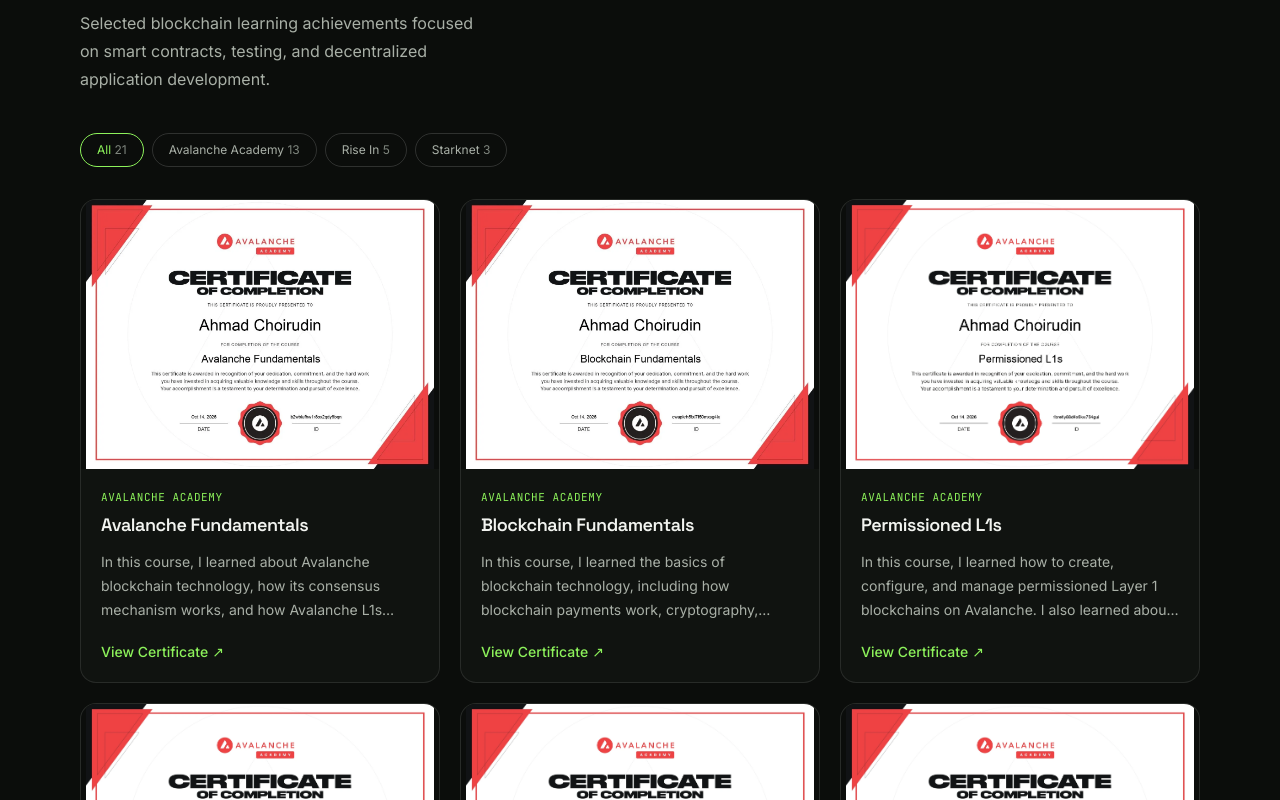
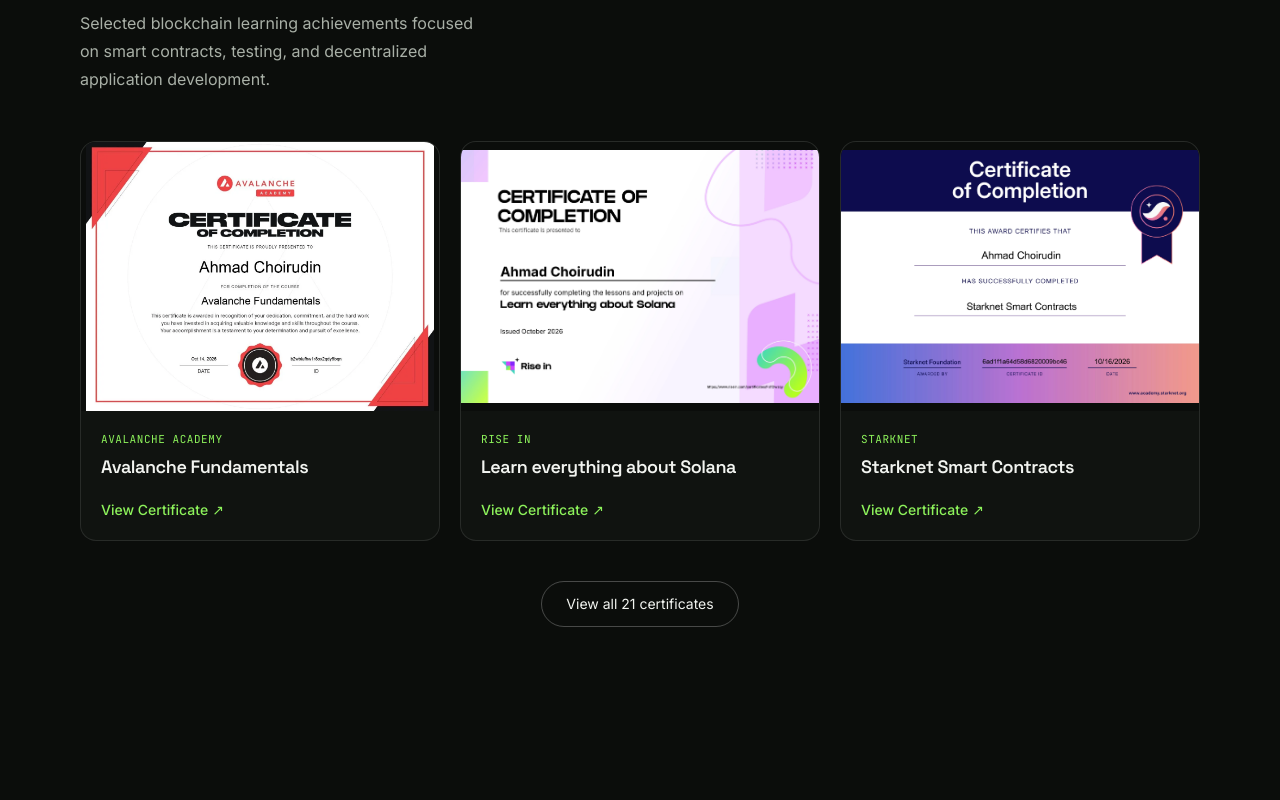
Before and after one commit to ahmad-choirudin/portfolio-modern, a React (Vite) app in the folder app/frontend/: page / in a window 1280 px wide. Shown: the part 5940-6740 px from the top of the page. Built offline with nearby package versions, Linux system fonts and the light colour scheme.

Commit message:
Refactor Certificate component for better issuer logic

```diff
--- a/app/frontend/src/components/site/Certificate.tsx
+++ b/app/frontend/src/components/site/Certificate.tsx
@@ -4,8 +4,6 @@
 import SectionHeading from "./SectionHeading";
 
 type Cert = (typeof certificates)[number];
-
-const LIMIT = 6;
 
 function Lightbox({ cert, onClose }: { cert: Cert; onClose: () => void }) {
   const dialog = useRef<HTMLDivElement>(null);
@@ -22,6 +20,7 @@
         return;
       }
       if (e.key !== "Tab") return;
+
       const nodes = dialog.current?.querySelectorAll<HTMLElement>("a[href], button");
       if (!nodes || nodes.length === 0) return;
       const first = nodes[0];
@@ -93,18 +92,17 @@
   const trigger = useRef<HTMLElement | null>(null);
 
   const issuers = useMemo(
-    () => ["All", ...Array.from(new Set(certificates.map((c) => c.issuer)))],
+    () => Array.from(new Set(certificates.map((c) => c.issuer))),
     []
   );
+  // Tampilan awal: satu sertifikat unggulan dari tiap penerbit.
+  const featured = useMemo(
+    () => issuers.map((i) => certificates.find((c) => c.issuer === i)!),
+    [issuers]
+  );
   const list = tab === "All" ? certificates : certificates.filter((c) => c.issuer === tab);
-  const visible = expanded ? list : list.slice(0, LIMIT);
   const count = (name: string) =>
     name === "All" ? certificates.length : certificates.filter((c) => c.issuer === name).length;
-
-  const pick = (name: string) => {
-    setTab(name);
-    setExpanded(false);
-  };
 
   const open = (c: Cert, el: HTMLElement) => {
     trigger.current = el;
@@ -118,7 +116,10 @@
   }, []);
 
   const toggle = () => {
-    if (expanded) document.getElementById("credentials")?.scrollIntoView({ block: "start" });
+    if (expanded) {
+      setTab("All");
+      document.getElementById("credentials")?.scrollIntoView({ block: "start" });
+    }
     setExpanded(!expanded);
   };
 
@@ -131,26 +132,9 @@
         note="Selected blockchain learning achievements focused on smart contracts, testing, and decentralized application development."
       />
 
-      <div className="mt-10 flex flex-wrap gap-2">
-        {issuers.map((name) => (
-          <button
-            key={name}
-            type="button"
-            onClick={() => pick(name)}
-            aria-pressed={tab === name}
-            className={`rounded-full border px-4 py-2 text-xs transition-colors ${
-              tab === name
-                ? "border-accent text-accent"
-                : "border-white/15 text-muted hover:text-fg"
-            }`}
-          >
-            {name} <span className="text-subtle">{count(name)}</span>
-          </button>
-        ))}
-      </div>
-
-      <ul className="mt-8 grid gap-5 sm:grid-cols-2 lg:grid-cols-3">
-        {visible.map((c) => (
+      {!expanded ? (
+        <ul className="mt-12 grid gap-5 md:grid-cols-3">
+          {featured.map((c) => (
             <li
               key={c.image}
               className="group flex flex-col overflow-hidden rounded-2xl border border-line bg-card transition-colors hover:border-accent/40"
@@ -174,7 +158,6 @@
                 <h3 className="mt-2 font-display text-lg font-semibold leading-snug tracking-tight text-fg">
                   {c.title}
                 </h3>
-              <p className="mt-3 line-clamp-3 text-sm leading-6 text-muted">{c.learned}</p>
                 <a
                   href={c.href}
                   target="_blank"
@@ -187,8 +170,57 @@
             </li>
           ))}
         </ul>
+      ) : (
+        <div className="mt-12">
+          <div className="flex flex-wrap gap-2">
+            {["All", ...issuers].map((name) => (
+              <button
+                key={name}
+                type="button"
+                onClick={() => setTab(name)}
+                aria-pressed={tab === name}
+                className={`rounded-full border px-4 py-2 text-xs transition-colors ${
+                  tab === name
+                    ? "border-accent text-accent"
+                    : "border-white/15 text-muted hover:text-fg"
+                }`}
+              >
+                {name} <span className="text-subtle">{count(name)}</span>
+              </button>
+            ))}
+          </div>
 
-      {list.length > LIMIT && (
+          <ul className="mt-6 border-t border-line">
+            {list.map((c) => (
+              <li key={c.image} className="flex items-center gap-4 border-b border-line py-4">
+                <button
+                  type="button"
+                  onClick={(e) => open(c, e.currentTarget)}
+                  aria-label={`Enlarge ${c.title} certificate`}
+                  className="group flex min-w-0 flex-1 flex-col gap-1 text-left sm:flex-row sm:items-baseline sm:gap-6"
+                >
+                  <span className="shrink-0 font-mono text-[11px] uppercase tracking-wider text-accent sm:w-40">
+                    {c.issuer}
+                  </span>
+                  <span className="text-base text-fg transition-colors group-hover:text-accent">
+                    {c.title}
+                  </span>
+                </button>
+                <a
+                  href={c.href}
+                  target="_blank"
+                  rel="noopener noreferrer"
+                  aria-label={`View ${c.title} certificate (opens in a new tab)`}
+                  className="shrink-0 text-sm text-muted transition-colors hover:text-accent"
+                >
+                  View ↗
+                </a>
+              </li>
+            ))}
+          </ul>
+        </div>
+      )}
+
       <div className="mt-10 flex justify-center">
         <button
           type="button"
@@ -196,10 +228,9 @@
           aria-expanded={expanded}
           className="rounded-full border border-white/25 px-6 py-3 text-sm text-fg transition-colors hover:border-accent hover:text-accent"
         >
-            {expanded ? "Show less" : `Show all ${list.length}`}
+          {expanded ? "Show less" : `View all ${certificates.length} certificates`}
         </button>
       </div>
-      )}
 
       {zoom && <Lightbox cert={zoom} onClose={close} />}
     </Section>
```
Lines whose indentation alone changed are shown as unchanged.
